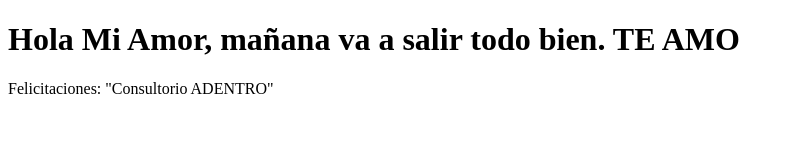
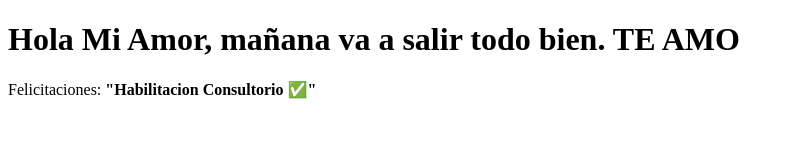
Before and after one commit to GusLed1870/mi-pagina-web, a plain HTML site: page index.html in a window 1280 px wide. Shown: the whole page, without its empty margins (0-794 px from the left). Drawn offline with Linux system fonts and the light colour scheme.

Commit message:
Deploying to gh-pages from @ GusLed1870/mi-pagina-web@1e6577c94e16564c1732fc9cfa227c279fc1c49c 🚀

```diff
--- a/index.html
+++ b/index.html
@@ -8,6 +8,6 @@
 </head>
 <body>
     <h1> Hola Mi Amor, mañana va a salir todo bien. TE AMO </h1>
-    <p>Felicitaciones: "Consultorio ADENTRO" </p>
+    <p>Felicitaciones: <b>"Habilitacion Consultorio ✅" </b></p>
 </body>
 </html>
```
